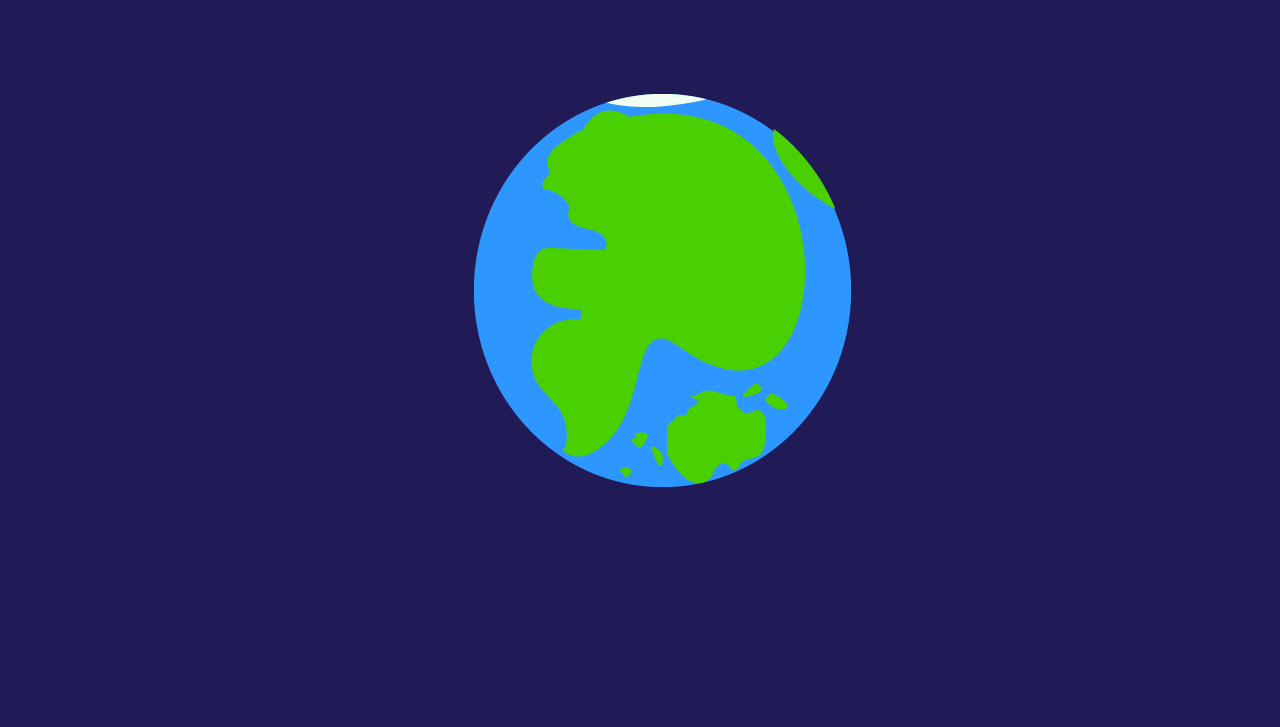
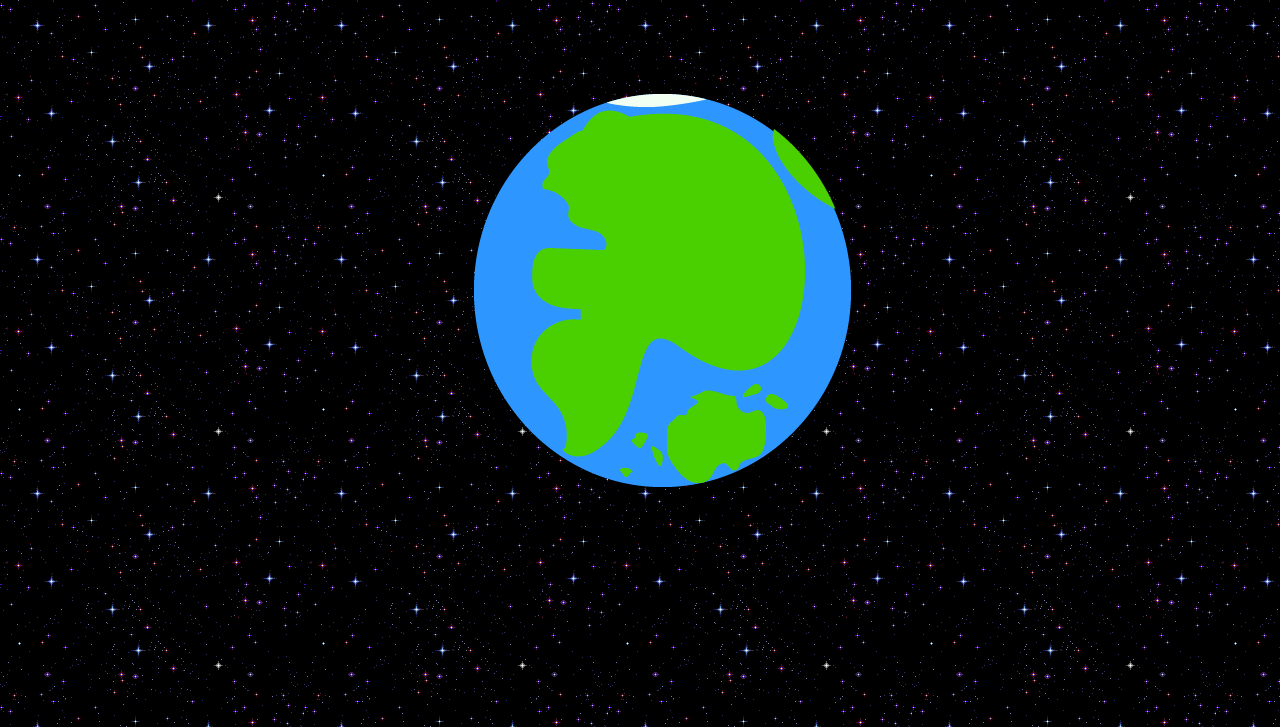
Before and after one commit to torbjoernbeining/torbjoernbeining.github.io, a plain HTML site: page UKE42/Earth-animation.html in a window 1280 px wide. Shown: the part 73-800 px from the top of the page. Drawn offline with Linux system fonts and the light colour scheme.

Commit message:
Animasjon

```diff
--- a/UKE42/Earth-animation.html
+++ b/UKE42/Earth-animation.html
@@ -7,7 +7,7 @@
     <style>
 
         body {
-            background-color: #201A56;
+           background-image: url("Stars.gif");
         }
 
         h1 {
```
Also changed, not shown: UKE42/Stars.gif (added), UKE42/maxresdefault.jpg (added).
